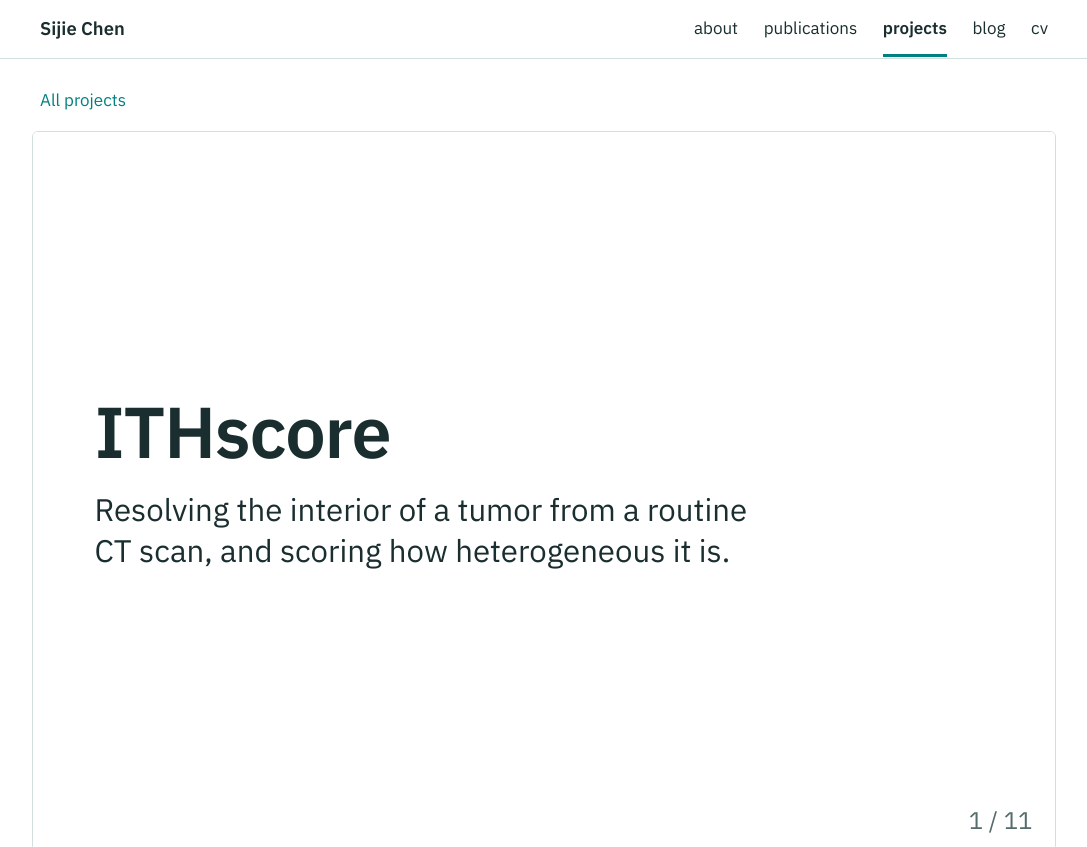
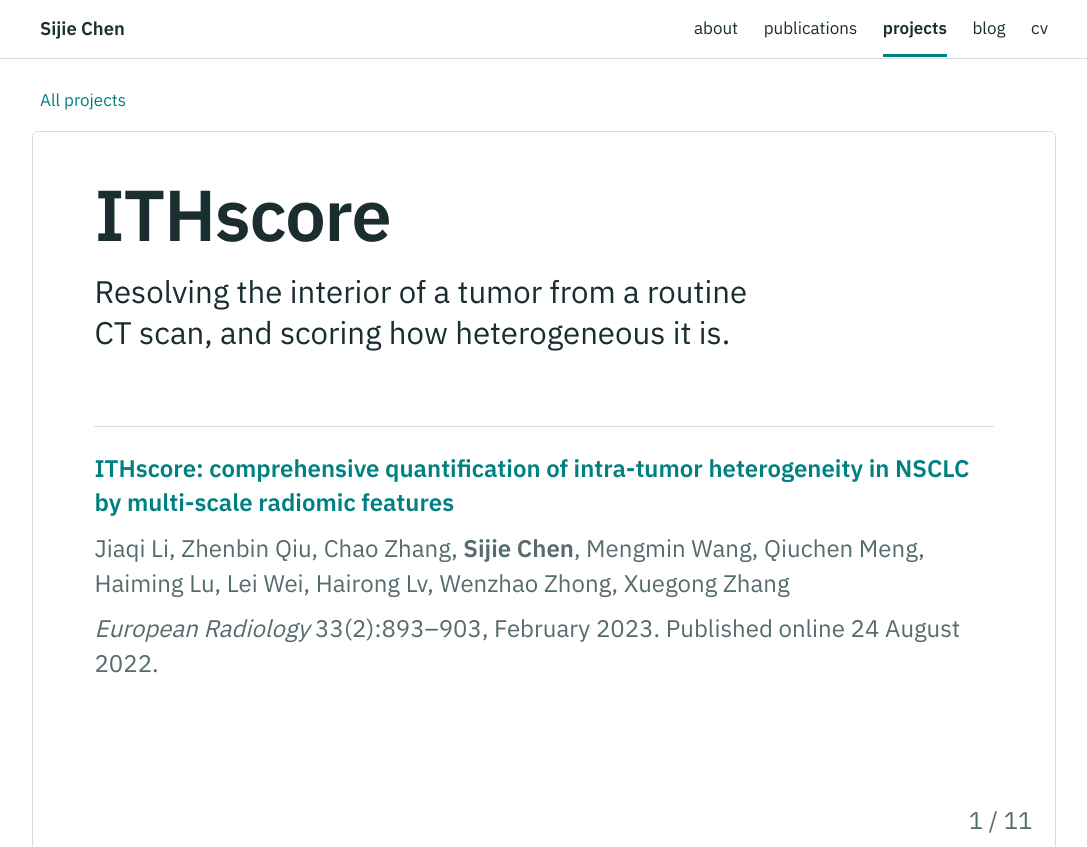
Before and after one commit to chansigit/chansigit.github.io, an Astro site: page /projects/6_ct_radiomics in a window 1280 px wide. Shown: the top 847 px of the page, without its empty margins (96-1183 px from the left). Built offline with nearby package versions, Linux system fonts and the light colour scheme; Astro itself is replaced by a stand-in of ours; some packages are replaced by stand-ins of ours.

Commit message:
ITHscore deck: paper title, journal, dates and authors on the first slide
Co-Authored-By: Claude Sonnet 5.5 <noreply@anthropic.com>
Claude-Session: https://claude.ai/code/session_01MWVdrzQnngUdKJ5QYhSWz3

```diff
--- a/src/content/projects/6_ct_radiomics.md
+++ b/src/content/projects/6_ct_radiomics.md
@@ -5,6 +5,16 @@ importance: 6
 category: imaging
 related_publications: li2023ithscore, li2019pixelclust
 ---
+
+<div class="paper">
+
+**[ITHscore: comprehensive quantification of intra-tumor heterogeneity in NSCLC by multi-scale radiomic features](https://doi.org/10.1007/s00330-022-09055-0)**
+
+Jiaqi Li, Zhenbin Qiu, Chao Zhang, **Sijie Chen**, Mengmin Wang, Qiuchen Meng, Haiming Lu, Lei Wei, Hairong Lv, Wenzhao Zhong, Xuegong Zhang
+
+*European Radiology* 33(2):893–903, February 2023. Published online 24 August 2022.
+
+</div>
 
 ## One vector per tumor hides its interior
 
--- a/src/styles/global.css
+++ b/src/styles/global.css
@@ -122,6 +122,9 @@ details p { margin: 0.45rem 0 0; font-size: 0.95rem; max-width: 46rem; }
 .slide h2 { font-size: 1.9em; margin: 0 0 0.55em; padding-bottom: 0.4em; border-bottom: 1px solid var(--line); max-width: none; text-wrap: balance; }
 .slide-title { justify-content: center; padding-bottom: 6cqw; }
 .slide-title h1 { font-size: 3em; }
+.slide-title .paper { margin-top: 1.4em; padding-top: 1em; border-top: 1px solid var(--line); max-width: 46em; }
+.slide-title .paper p { margin: 0 0 0.45em; max-width: none; }
+.slide-title .paper p:last-child { margin-bottom: 0; }
 .slide-lead { font-family: var(--display); font-size: 1.3em; line-height: 1.3; font-weight: 500; max-width: 26em; margin: 0.6em 0 0; text-wrap: balance; }
 .slide-title > .slide-body { flex: none; display: block; padding: 0; margin-top: 1.2em; color: var(--muted); }
 .slide > .slide-body { flex: 1; display: flex; flex-direction: column; justify-content: flex-start; padding-top: 0.4em; padding-bottom: 1.6em; }
```
